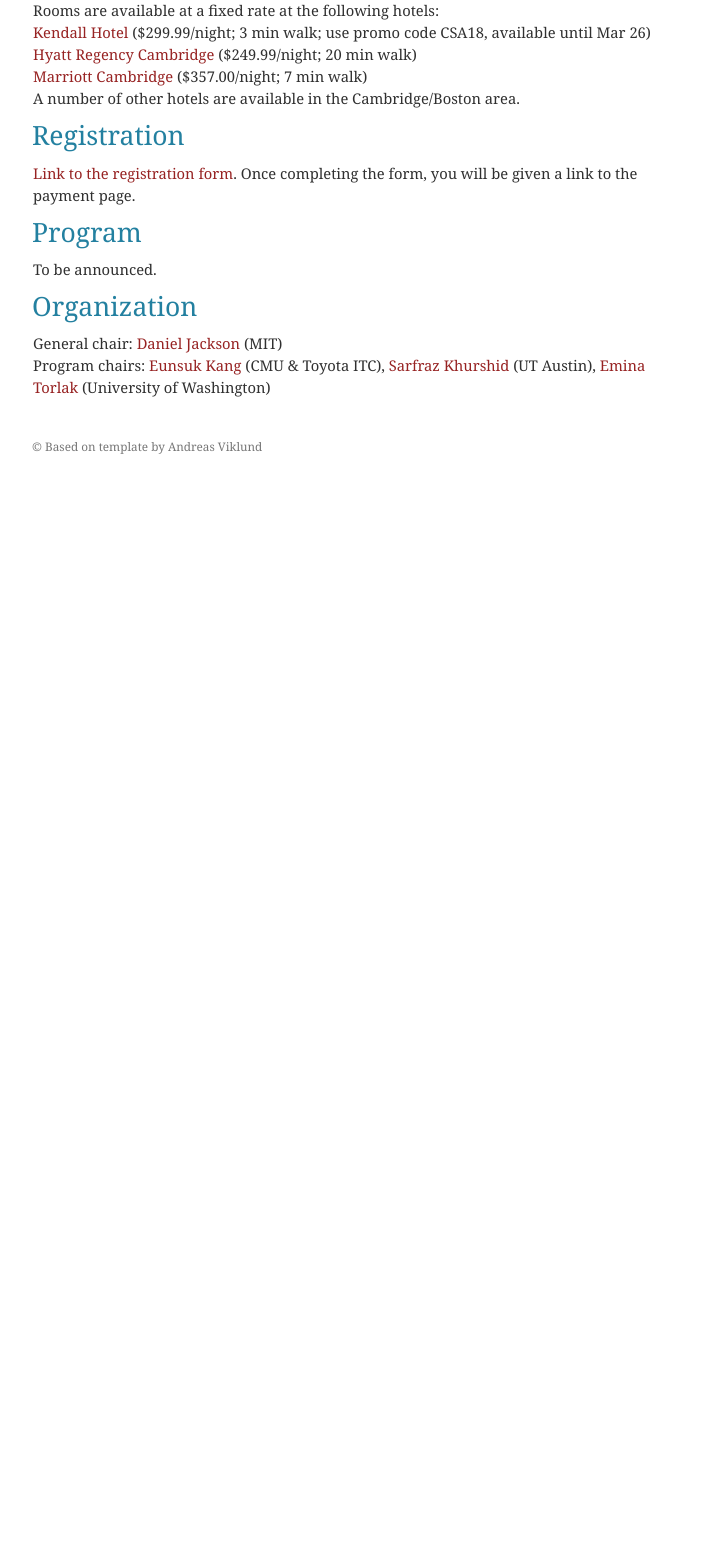
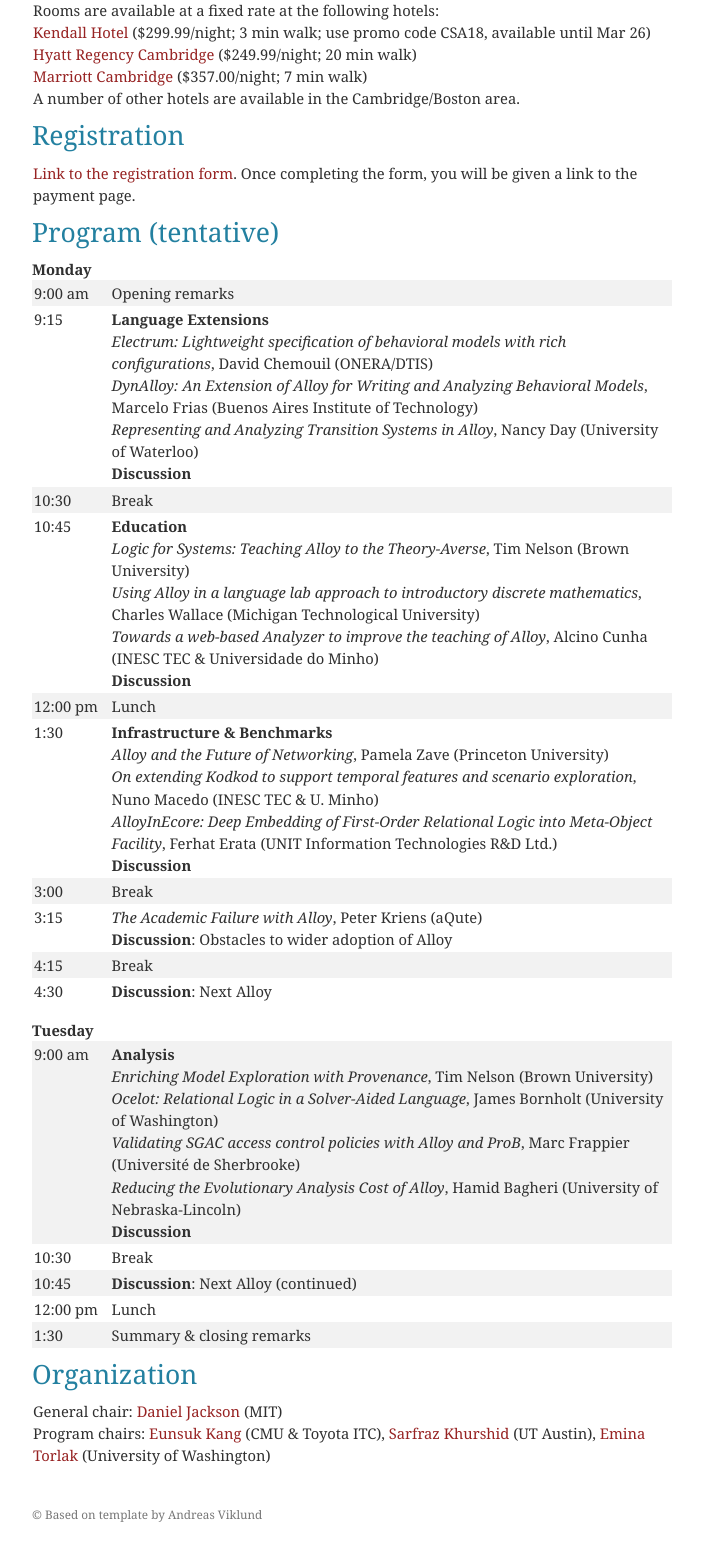
Before and after one commit to AlloyTools/alloytools.github.io, a PHP site: page / in a window 1280 px wide. Shown: the part 735-2300 px from the top of the page, without its empty margins (218-921 px from the left). Before the commit the page ends 1189 px from the top, so only its background shows below. Run offline with PHP 8.4, Linux system fonts and the light colour scheme.

Commit message:
Added tentative workshop program

```diff
--- a/workshop/css/basic-reader.css
+++ b/workshop/css/basic-reader.css
@@ -29,3 +29,17 @@ h1,h2,h3 {font-weight:400;}
 .credits {font-size:0.8em; color:#777; margin:0;}
 .credits a {color:#777;}
 .clear {clear:both;}
+
+table {
+    border-collapse: collapse;
+    margin-bottom: 1em;
+}
+td {
+ #   border: 1px solid black;
+    padding: 2px;
+    vertical-align: top;
+}
+tr td:first-child {
+    width: 5em;
+}
+tr:nth-child(even) {background-color: #f2f2f2;}
--- a/workshop/index.html
+++ b/workshop/index.html
@@ -90,8 +90,140 @@
 </div>
 
 <div id="program">
-	    <h2>Program</h2>
-		<p>To be announced.</p>
+  <h2>Program (tentative)</h2>
+  <table>
+    <TH>Monday</TH>
+    <TR>
+      <TD>9:00 am</TD>
+      <TD>Opening remarks</TD>
+    </TR>
+    <TR>
+      <TD>9:15</TD>
+      <TD><b>Language Extensions</b><br>
+
+	<i>Electrum: Lightweight specification of behavioral models
+	with rich configurations</i>, David Chemouil (ONERA/DTIS)<br>
+
+	<i>DynAlloy: An Extension of Alloy for Writing and Analyzing
+	Behavioral Models</i>, Marcelo Frias (Buenos Aires Institute of Technology)<br>
+
+	<i>Representing and Analyzing Transition Systems in Alloy</i>, Nancy Day (University of Waterloo)<br>
+
+	<b>Discussion</b>
+      </TD>
+    </TR>
+    <TR>
+      <TD>10:30</TD>
+      <TD>Break</TD>
+    </TR>
+    <TR>
+      <TD>10:45</TD>
+      <TD><b>Education</b><br>
+
+	<i>Logic for Systems: Teaching Alloy to the Theory-Averse</i>,
+	Tim Nelson (Brown University)<br>
+
+	<i>Using Alloy in a language lab approach to introductory
+	discrete mathematics</i>, Charles Wallace (Michigan Technological University)<br>
+
+	<i>Towards a web-based Analyzer to improve the teaching of
+	Alloy</i>, Alcino Cunha (INESC TEC & Universidade do Minho)<br>
+
+	<b>Discussion</b>
+      </TD>
+    </TR>
+    <TR>
+      <TD>12:00 pm</TD>
+      <TD>Lunch</TD>
+    </TR>
+    <TR>
+      <TD>1:30</TD>
+      <TD>
+	<b>Infrastructure & Benchmarks</b><br>
+
+	<i>Alloy and the Future of Networking</i>, Pamela Zave
+	(Princeton University)<br>
+
+	<i>On extending Kodkod to support temporal features and
+	     scenario exploration</i>, Nuno Macedo (INESC TEC & U. Minho)<br>
+
+	<i>AlloyInEcore: Deep Embedding of First-Order Relational
+	Logic into Meta-Object Facility</i>, Ferhat Erata (UNIT Information Technologies R&D Ltd.)<br>
+
+	<b>Discussion</b></TD>
+      </TR>
+      <TR>
+	<TD>3:00</TD>
+	<TD>Break</TD>
+      </TR>
+      <TR>
+	<TD>3:15</TD>
+	<TD>
+	  <i>The Academic Failure with Alloy</i>, Peter Kriens (aQute)<br>
+
+	  <b>Discussion</b>: Obstacles to wider adoption of Alloy
+	</TD>
+	</TR>
+	<TR>
+	  <TD>4:15</TD>
+	  <TD>
+	    Break
+	  </TD>
+	</TR>
+	<TR>
+	  <TD>4:30</TD>
+	  <TD>
+	    <b>Discussion</b>: Next Alloy
+	  </TD>
+	</TR>
+	<!-- <TR> -->
+	<!--   <TD>6:00</TD> -->
+	<!--   <TD> -->
+	<!--     Reception -->
+	<!--   </TD> -->
+	<!-- </TR> -->
+      </table>
+
+      <table>
+	<TH>Tuesday</TH>
+	 <TR>
+	   <TD>9:00 am</TD>
+	   <TD><b>Analysis</b><br>
+
+	     <i>Enriching Model Exploration with Provenance</i>, Tim
+	     Nelson (Brown University)<br>
+
+<i>Ocelot: Relational Logic in a Solver-Aided Language</i>, James
+	     Bornholt (University of Washington)<br>
+
+	     <i>Validating SGAC access control policies with Alloy and
+	     ProB</i>, Marc Frappier (Université de Sherbrooke)<br>
+
+	     <i>Reducing the Evolutionary Analysis Cost of Alloy</i>,
+	     Hamid Bagheri (University of Nebraska-Lincoln)<br>
+
+	     <b>Discussion</b>
+	   </TD>
+	 </TR>
+	 <TR>
+	   <TD>10:30</TD>
+	   <TD>Break
+	   </TD>
+	 </TR>
+	 <TR>
+	   <TD>10:45</TD>
+	   <TD><b>Discussion</b>: Next Alloy (continued)</TD>
+	 </TR>
+	 <TR>
+	   <TD>12:00 pm</TD>
+	   <TD>Lunch</TD>
+	 </TR>
+	 <TR>
+	   <TD>1:30</TD>
+	   <TD>
+	     Summary & closing remarks</TD>
+	   </TR>
+	 </table>
     </div>
 
     <div id="organization">
@@ -106,7 +238,6 @@ Program chairs: <a href="https://eskang.github.io">Eunsuk Kang</a> (CMU & Toyota
     <p class="credits"><br>&copy; Based on template by <a href="http://andreasviklund.com/">Andreas Viklund</a></p>
     </div>
 
-
 </div>
 </body>
 </html>
```
Lines whose indentation alone changed are shown as unchanged.
